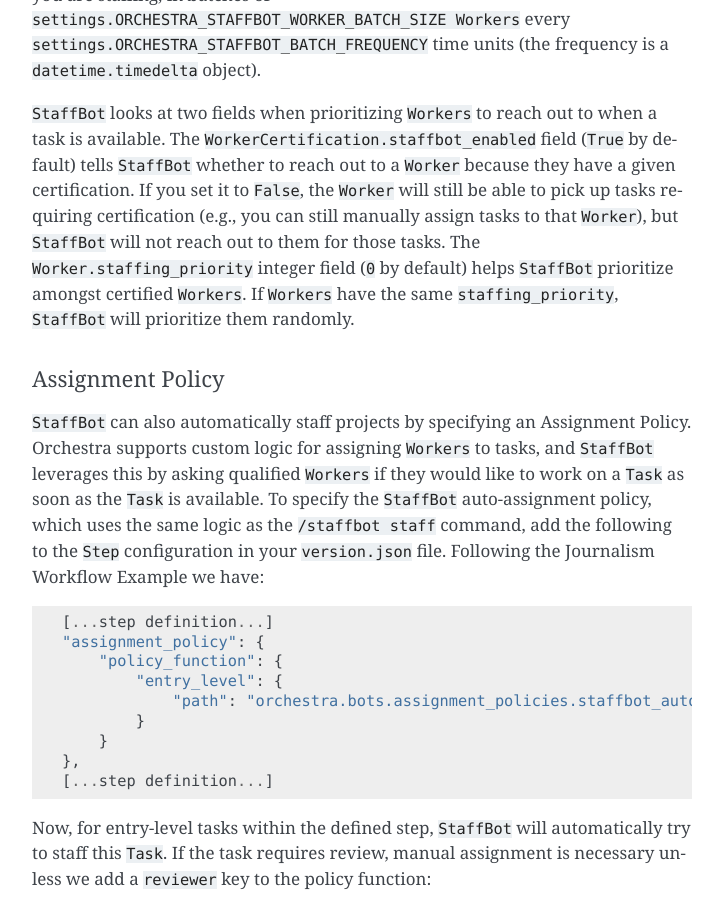
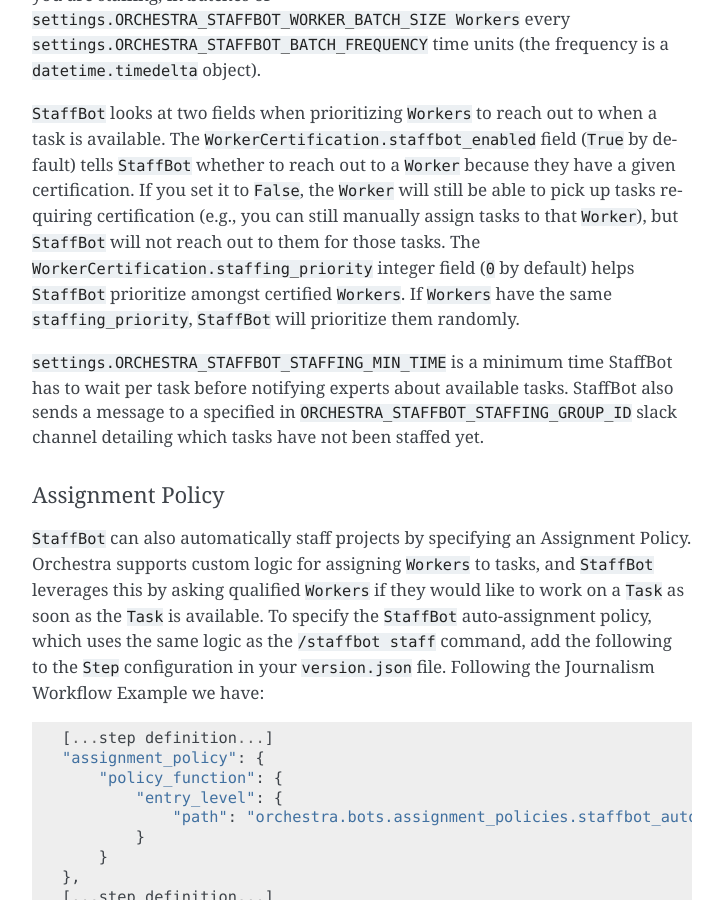
Before and after one commit to b12io/orchestra, a Sphinx documentation site: the page built from docs/source/bots.rst, in a window 1280 px wide and 900 px high, scrolled down 1876 px. Shown: the whole window, without its empty margins (388-1111 px from the left). Built offline with Sphinx 7.4.7, drawn with Linux system fonts in a browser that asks for light colours.

Commit message:
Update bots.rst

```diff
--- a/docs/source/bots.rst
+++ b/docs/source/bots.rst
@@ -74,10 +74,16 @@
 ``Worker`` will still be able to pick up tasks requiring certification
 (e.g., you can still manually assign tasks to that ``Worker``), but
 ``StaffBot`` will not reach out to them for those tasks.  The
-``Worker.staffing_priority`` integer field (``0`` by default) helps
+``WorkerCertification.staffing_priority`` integer field (``0`` by default) helps
 ``StaffBot`` prioritize amongst certified ``Workers``.  If ``Workers``
 have the same ``staffing_priority``, ``StaffBot`` will prioritize them
 randomly.
+
+``settings.ORCHESTRA_STAFFBOT_STAFFING_MIN_TIME`` is a minimum time StaffBot has to wait
+per task before notifying experts about available tasks. StaffBot also sends a message to
+a specified in ``ORCHESTRA_STAFFBOT_STAFFING_GROUP_ID`` slack channel detailing which tasks
+have not been staffed yet.
+
 
 Assignment Policy
 ================
```
